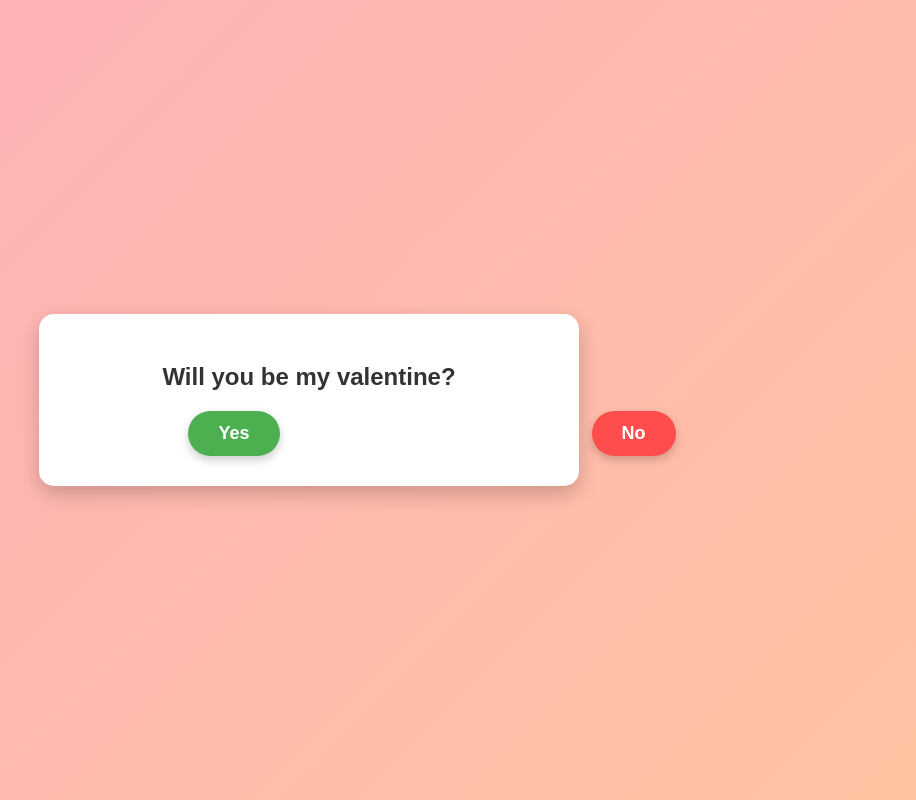
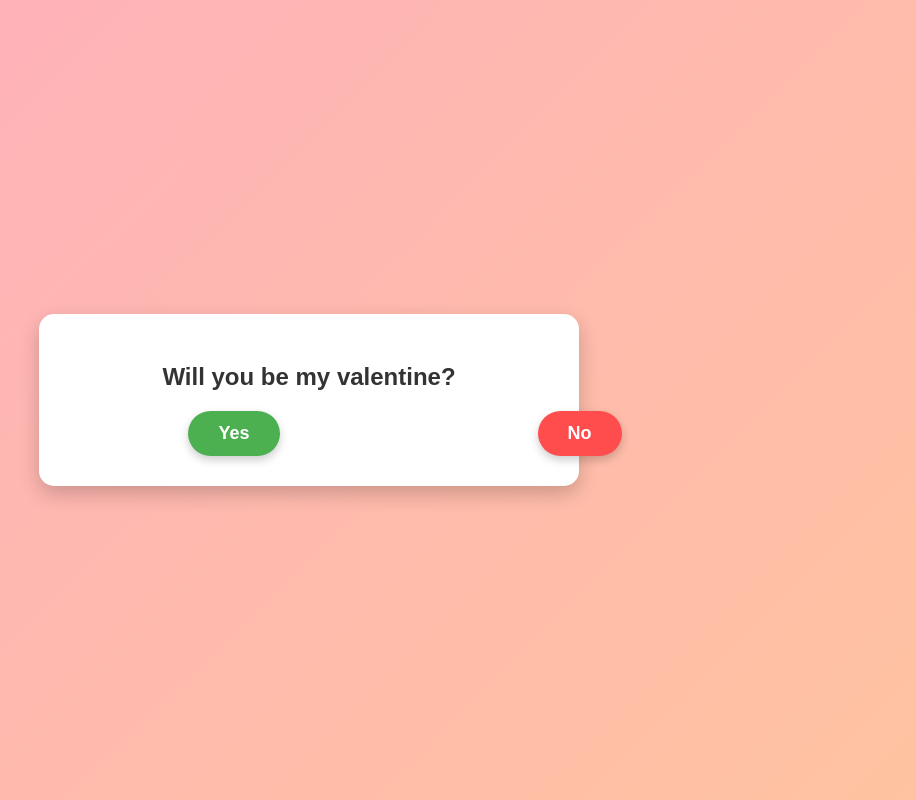
Before and after one commit to Leeylaluk/Valentine-Day, a plain HTML site: page index.html in a window 1280 px wide. Shown: the whole page, without its empty margins (331-1247 px from the left). Drawn offline with Linux system fonts and the light colour scheme.

Commit message:
style.css

```diff
--- a/style.css
+++ b/style.css
@@ -75,7 +75,7 @@ button:focus {
 }
 
 .no-btn {
-    margin-left: 30%;
+    margin-left: 20%;
     position: absolute;
     background-color: #ff4d4d;
     color: white;
```
